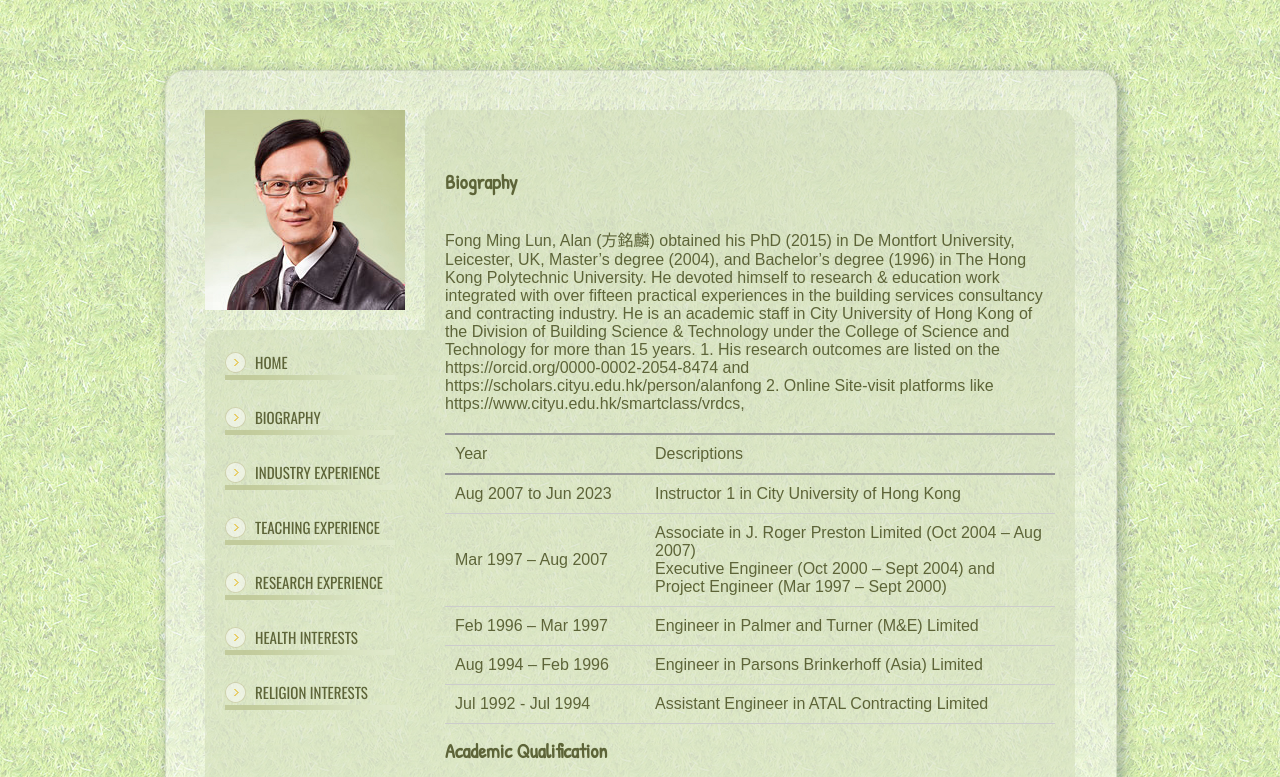
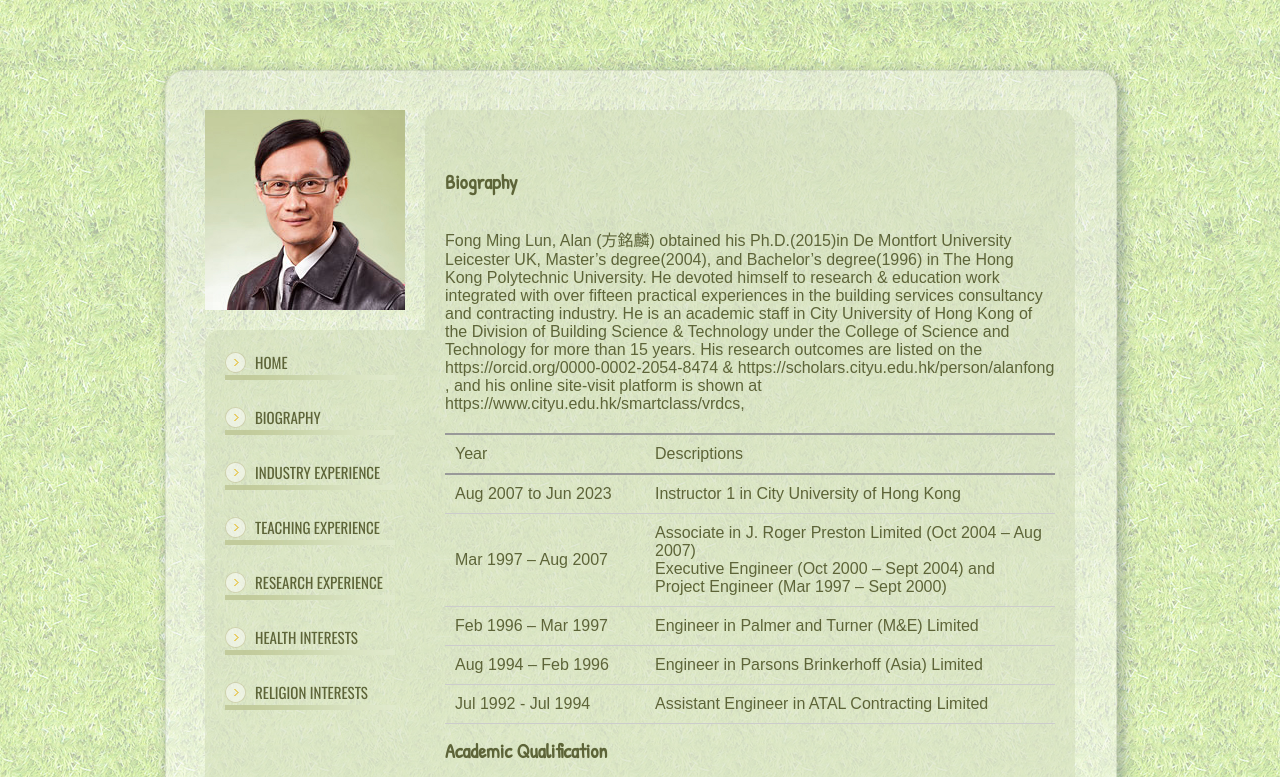
Before and after one commit to dralanfong/webpage, a plain HTML site: page biography.htm in a window 1280 px wide. Shown: the top 777 px of the page. Drawn offline with nearby package versions, Linux system fonts and the light colour scheme; a web font is replaced by a local one.

Commit message:
Update biography.htm
Update biography

```diff
--- a/biography.htm
+++ b/biography.htm
@@ -96,9 +96,9 @@ $(function(){
     <div id="main_bar">
     <!-- main bar -->
 <h1>Biography</h1><br />
-Fong Ming Lun, Alan (方銘麟) obtained his PhD (2015) in De Montfort University, Leicester, UK, Master’s degree (2004), and Bachelor’s degree (1996) in The Hong Kong Polytechnic University. He devoted himself to research & education work integrated with over fifteen practical experiences in the building services consultancy and contracting industry. He is an academic staff in City University of Hong Kong of the Division of Building Science & Technology under the College of Science and Technology for more than 15 years.
-1.	His research outcomes are listed on the https://orcid.org/0000-0002-2054-8474 and https://scholars.cityu.edu.hk/person/alanfong
-2.	Online Site-visit platforms like https://www.cityu.edu.hk/smartclass/vrdcs,
+Fong Ming Lun, Alan (方銘麟) obtained his Ph.D.(2015)in De Montfort University Leicester UK, Master’s degree(2004), and Bachelor’s degree(1996) in The Hong Kong Polytechnic University. He devoted himself to research & education work integrated with over fifteen practical experiences in the building services consultancy and contracting industry. He is an academic staff in City University of Hong Kong of the Division of Building Science & Technology under the College of Science and Technology for more than 15 years.
+His research outcomes are listed on the https://orcid.org/0000-0002-2054-8474 & https://scholars.cityu.edu.hk/person/alanfong , and his online site-visit platform is shown at https://www.cityu.edu.hk/smartclass/vrdcs,
+
 
 <table width="100%" border="0" cellspacing="0" cellpadding="0" class="style1">
   <tr class="top">
```
